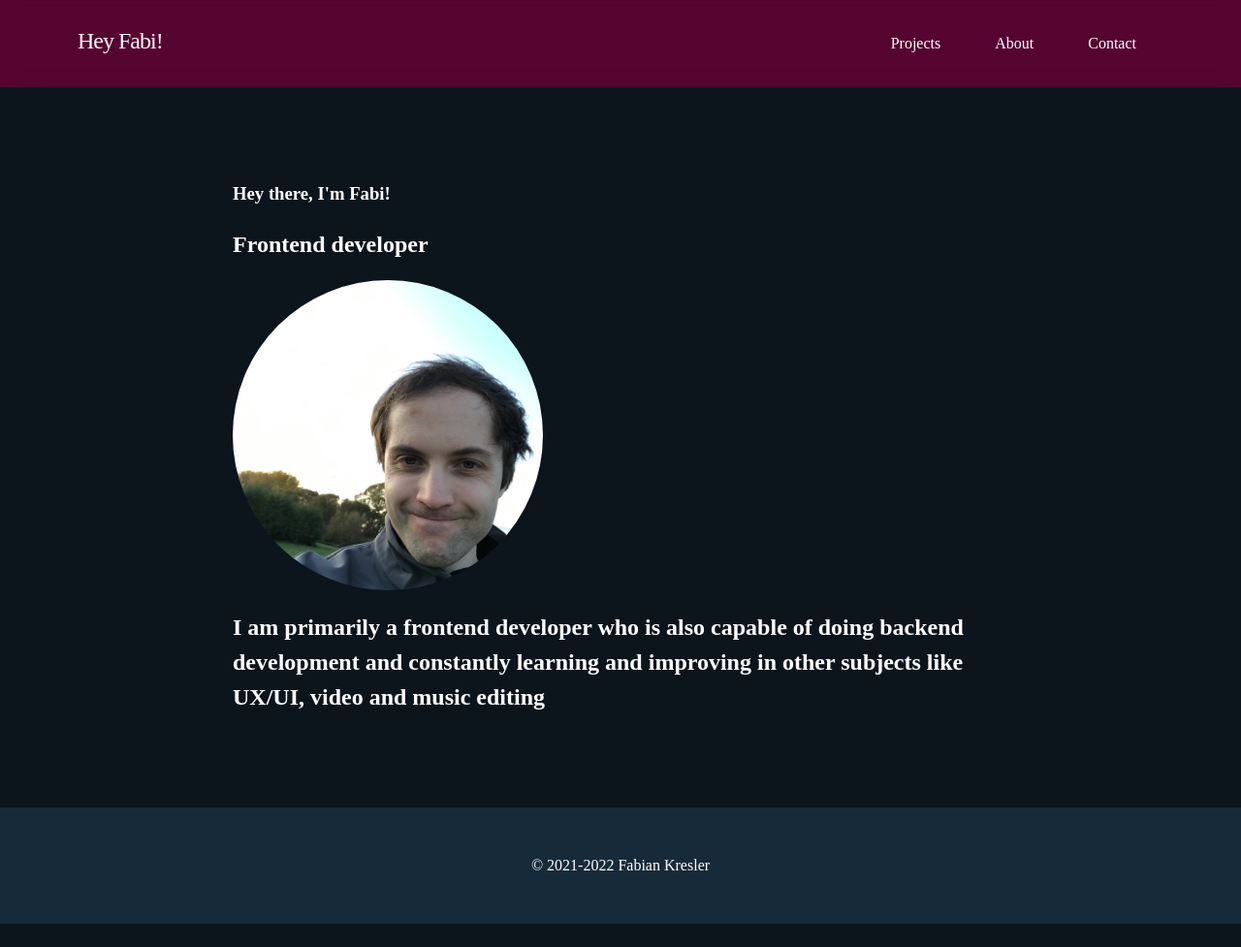
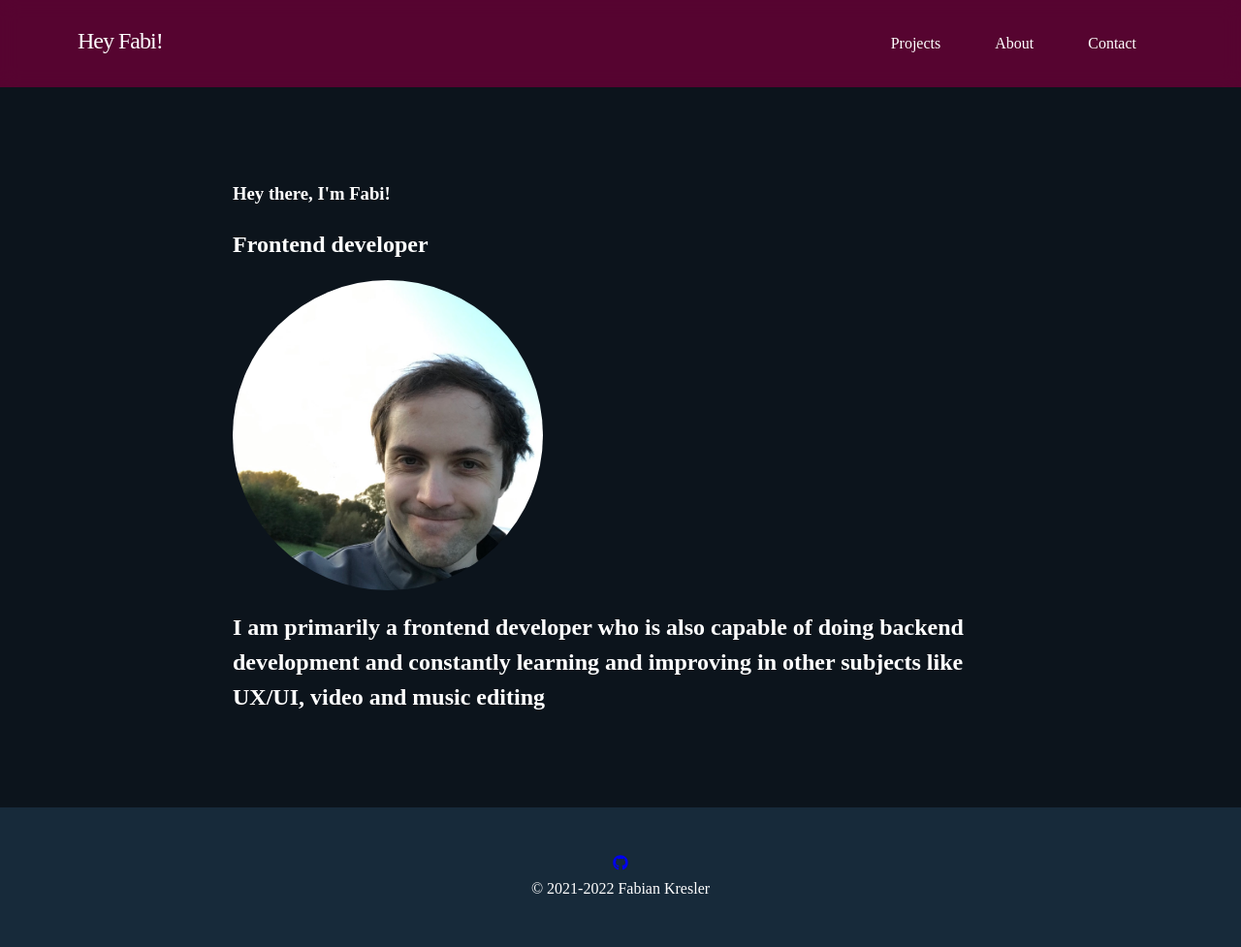
Before and after one commit to fkresler/justcallmefabi, a Gatsby site: page / in a window 1280 px wide. Shown: the whole page at 97% size. Before the commit the page ends 953 px from the top, so only its background shows below. Built offline with nearby package versions, Linux system fonts and the light colour scheme; Gatsby itself is replaced by a stand-in of ours.

Commit message:
feat: add an external link to github

```diff
--- a/package.json
+++ b/package.json
@@ -34,7 +34,8 @@
     "gatsby-transformer-sharp": "^3.11.0",
     "react": "^17.0.1",
     "react-dom": "^17.0.1",
-    "react-helmet": "^6.1.0"
+    "react-helmet": "^6.1.0",
+    "react-icons": "^4.3.1"
   },
   "devDependencies": {
     "@types/react": "^17.0.18",
--- /dev/null
+++ b/src/components/Additionals.tsx
@@ -0,0 +1,14 @@
+import * as React from 'react';
+import { FaGithub } from 'react-icons/fa';
+
+export const Additionals: React.FC = () => (
+  <div>
+    <a
+      href="https://github.com/fkresler/fkresler"
+      target="_blank"
+      rel="noreferrer"
+    >
+      <FaGithub />
+    </a>
+  </div>
+);
--- a/src/components/Footer.tsx
+++ b/src/components/Footer.tsx
@@ -1,4 +1,5 @@
 import React from 'react';
+import { Additionals } from './Additionals';
 
 const footerStyle = {
   padding: '3rem',
@@ -11,7 +12,10 @@ export const Footer: React.FC = () => {
   const currentFullYear = new Date().getFullYear();
 
   return (
-    <footer style={footerStyle}>© 2021-{currentFullYear} Fabian Kresler</footer>
+    <footer style={footerStyle}>
+      <Additionals />
+      <div>© 2021-{currentFullYear} Fabian Kresler</div>
+    </footer>
   );
 };
 
```
Also changed, not shown: 1 other file.
